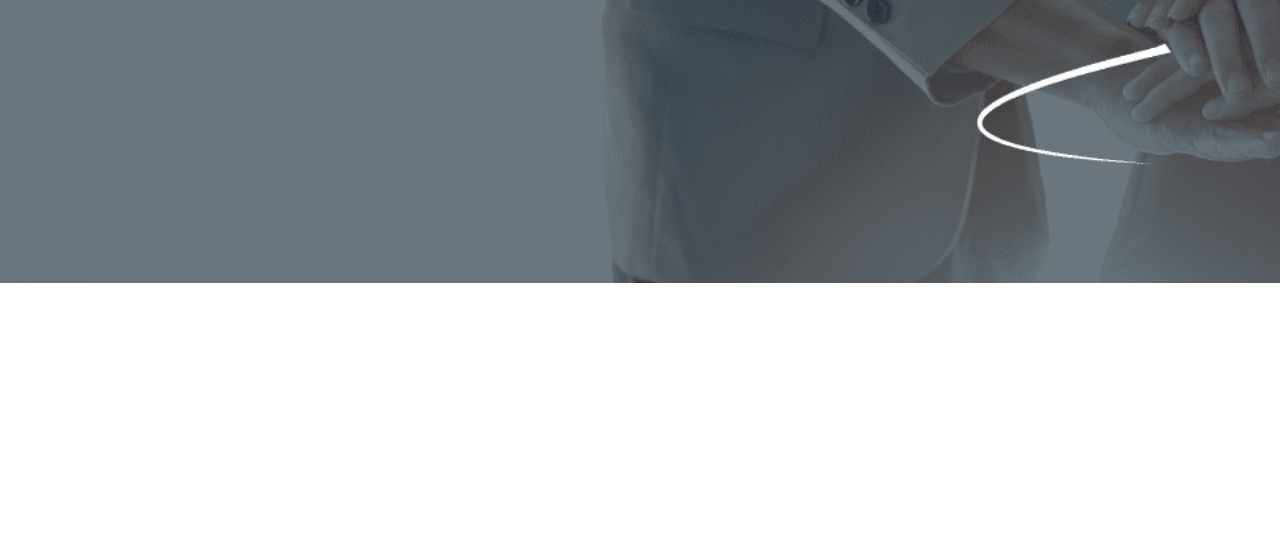
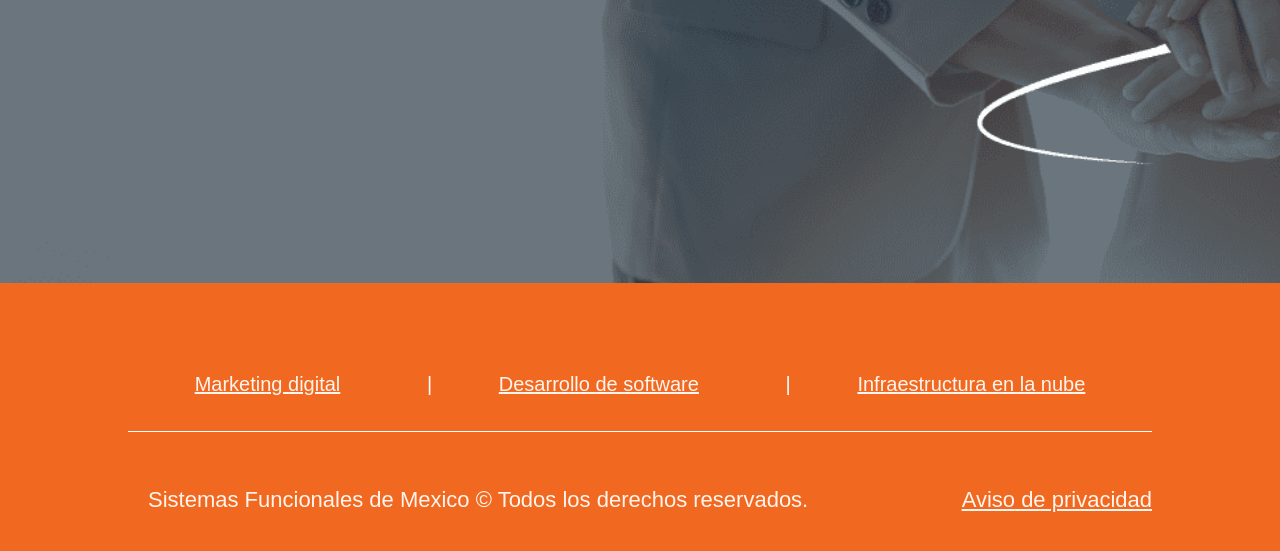
Before and after one commit to Gerll/Tribu, a plain HTML site: page index.html in a window 1280 px wide. Shown: the part 417-968 px from the top of the page. Before the commit the page ends 800 px from the top, so only its background shows below. Drawn offline with Linux system fonts and the light colour scheme.

Commit message:
Footer created

```diff
--- a/css/style.css
+++ b/css/style.css
@@ -43,6 +43,25 @@ main {
     /*margin: 0% 2.5%;*/
     padding: 0% 2.5%;
     /*margin-top: -72px;*/
+}
+
+footer {
+    display: flex;
+    justify-content: space-between;
+    width: -webkit-fill-available;
+    flex-wrap: wrap;
+    background-color: #F16920;
+    max-height: 230px;
+    height: 230px;
+    padding: 55px 0px 44px 0px;
+}
+
+footer section {
+    display: flex;
+    width: 100%;
+    justify-content: space-evenly;
+    align-items: center;
+    margin: 0 10%;
 }
 
 footer p{
@@ -105,6 +124,7 @@ li {
     align-content: center;
     margin: 10px;
 }
+
 .login_btn {
     display: flex;
     width: 146px;
@@ -118,6 +138,21 @@ li {
     border: 1px solid #F16920;
 }
 
+.ftr_services {
+    color: #FFF;
+    text-align: center;
+    font-size: 20px;
+    font-style: normal;
+    font-weight: 400;
+    line-height: 35px;
+}
+
+.ftr_terms{
+    width: -webkit-fill-available;
+    justify-content: space-between;
+    border-top: 1px solid #FFF;
+    padding: 28px 0px;
+}
 /*ID's*/
 #logo {
     height: 50px;
--- a/index.html
+++ b/index.html
@@ -19,5 +19,18 @@
     <main>
         <h1>¡Bienvenido a la familia!<br> <span>Ya eres parte de la Tribu</span></h1>
     </main>
+    <footer>
+        <section class="ftr_services">
+            <a href="#">Marketing digital</a>
+            <p>|</p>
+            <a href="#">Desarrollo de software</a>
+            <p>|</p>
+            <a href="#">Infraestructura en la nube</a>
+        </section>
+        <section class="ftr_terms">
+            <p>Sistemas Funcionales de Mexico © Todos los derechos reservados.</p>
+            <a href="#">Aviso de privacidad</a>
+        </section>
+    </footer>
 </body>
 </html>
```
